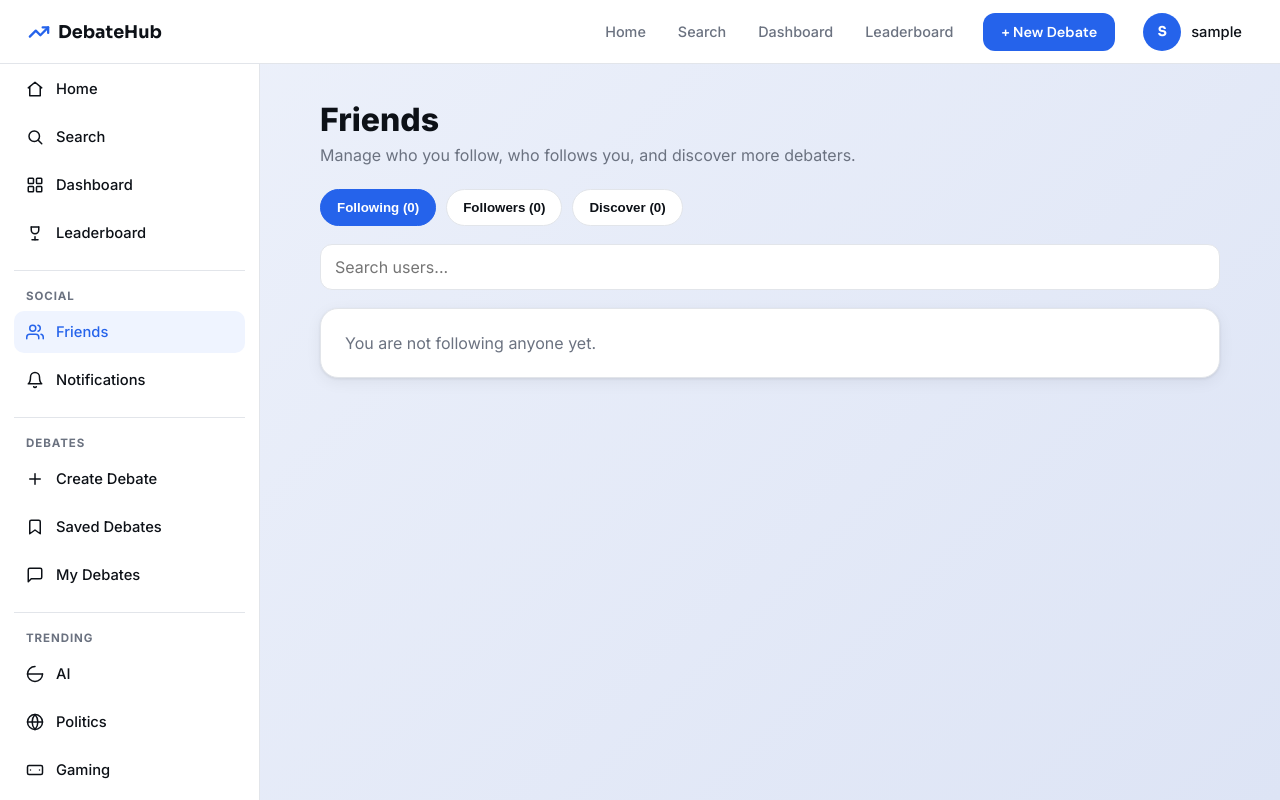
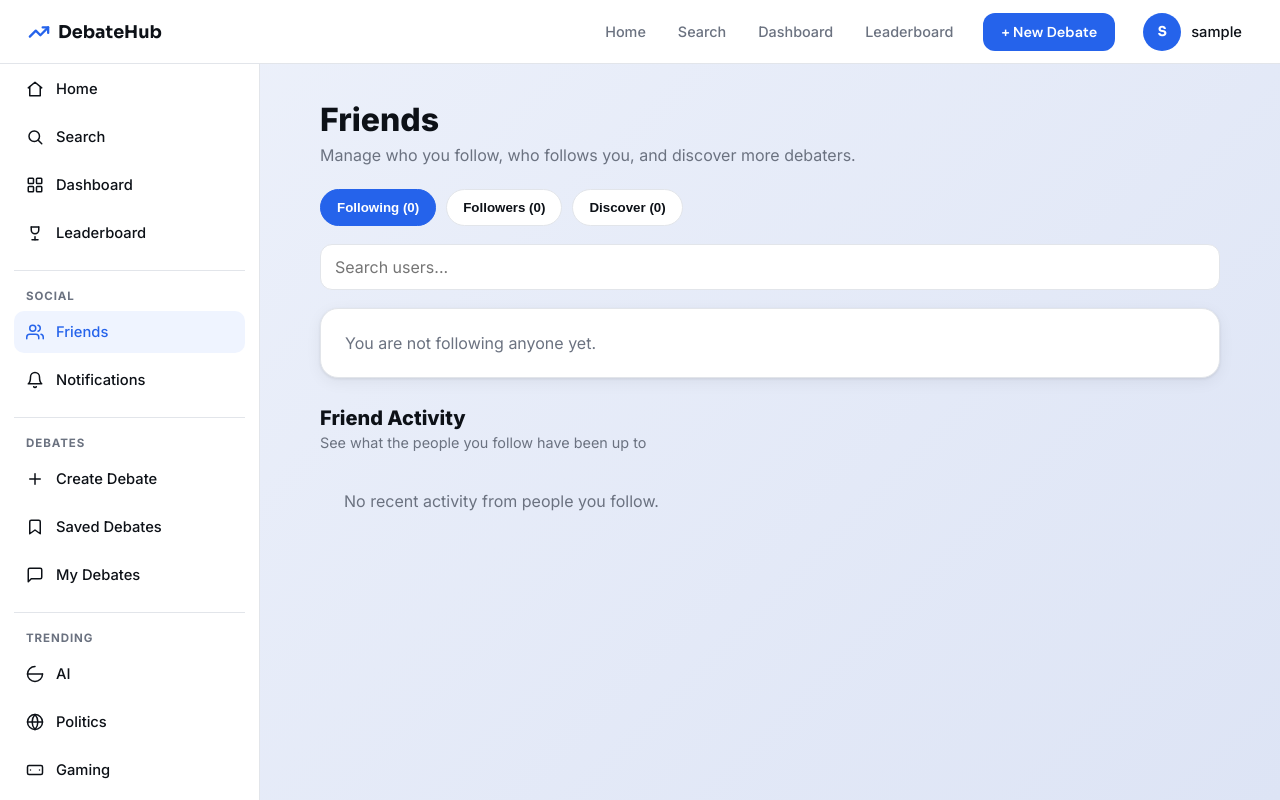
Before and after one commit to top-zizu/CITS-3403-Project, a Flask app: page /friends in a window 1280 px wide. Run offline with Flask 3, Linux system fonts and the light colour scheme; the visitor is signed in with stand-in values (Sample User, id 1); data comes from the database, SQL or seed files in the repository; data that the repository does not hold is empty; some libraries are stand-ins or nearby versions.

Commit message:
feat: add friend activity feed with clickable pills to friends page - closes #82

```diff
--- a/static/friends.js
+++ b/static/friends.js
@@ -1,5 +1,6 @@
 document.addEventListener("DOMContentLoaded", () => {
   const list = document.getElementById("friends-list");
+  const activityList = document.getElementById("activity-list");
   const tabs = document.querySelectorAll(".friends-tab");
   const searchInput = document.getElementById("friends-search-input");
   const csrfToken = document.querySelector('meta[name="csrf-token"]')?.content || "";
@@ -87,6 +88,48 @@ document.addEventListener("DOMContentLoaded", () => {
     `).join("");
   }
 
+  function activityLabel(type) {
+    if (type === "vote")    return "voted on";
+    if (type === "comment") return "commented on";
+    if (type === "create")  return "created";
+    return "interacted with";
+  }
+
+  function activityIcon(type) {
+    if (type === "vote")    return "🗳️";
+    if (type === "comment") return "💬";
+    if (type === "create")  return "✏️";
+    return "⚡";
+  }
+
+  function renderActivity(activities) {
+    if (!activityList) return;
+
+    if (!activities.length) {
+      activityList.innerHTML = `<p class="empty-state">No recent activity from people you follow.</p>`;
+      return;
+    }
+
+    activityList.innerHTML = activities.map(a => `
+      <a class="activity-pill" href="${escapeHTML(a.debate_url)}">
+        <span class="activity-icon">${activityIcon(a.type)}</span>
+        <span class="activity-text">
+          <strong>${escapeHTML(a.username)}</strong>
+          ${activityLabel(a.type)}
+          <em>${escapeHTML(a.debate_title)}</em>
+        </span>
+      </a>
+    `).join("");
+  }
+
+  async function loadActivity() {
+    if (!activityList) return;
+    const response = await fetch("/api/activity/friends");
+    if (!response.ok) return;
+    const data = await response.json();
+    renderActivity(data.activities || []);
+  }
+
   async function loadUsers() {
     const params = new URLSearchParams({ tab: currentTab });
     if (searchQuery) params.set("q", searchQuery);
@@ -112,6 +155,7 @@ document.addEventListener("DOMContentLoaded", () => {
     }
 
     await loadUsers();
+    await loadActivity();
   }
 
   tabs.forEach(button => {
@@ -147,4 +191,5 @@ document.addEventListener("DOMContentLoaded", () => {
   loadUsers().catch(() => {
     list.innerHTML = `<p class="empty-state">Unable to load users. Please try again.</p>`;
   });
+  loadActivity();
 });
--- a/static/style_friends.css
+++ b/static/style_friends.css
@@ -244,3 +244,72 @@ body.dark-mode .profile-btn {
   color: #e5e7eb;
   border-color: #374151;
 }
+
+/* ── Friend Activity ─────────────────────────────────────────── */
+
+.friends-activity-section {
+  max-width: 900px;
+  margin: 28px auto 0;
+}
+
+.activity-heading {
+  font-size: 1.25rem;
+  font-weight: 800;
+  margin: 0 0 4px;
+}
+
+.activity-subheading {
+  color: var(--muted);
+  font-size: 0.9rem;
+  margin: 0 0 16px;
+}
+
+#activity-list {
+  display: flex;
+  flex-direction: column;
+  gap: 10px;
+}
+
+.activity-pill {
+  display: flex;
+  align-items: center;
+  gap: 12px;
+  padding: 14px 18px;
+  background: var(--surface);
+  border: 1px solid var(--border);
+  border-radius: 14px;
+  text-decoration: none;
+  color: var(--text);
+  font-size: 0.95rem;
+  transition: border-color 0.15s, box-shadow 0.15s;
+  box-shadow: var(--shadow);
+}
+
+.activity-pill:hover {
+  border-color: var(--accent);
+  box-shadow: 0 0 0 3px rgba(37, 99, 235, 0.1);
+}
+
+.activity-icon {
+  font-size: 1.2rem;
+  flex-shrink: 0;
+}
+
+.activity-text strong {
+  color: var(--text);
+}
+
+.activity-text em {
+  font-style: normal;
+  color: var(--accent);
+}
+
+body.dark-mode .activity-pill {
+  background: #111827;
+  border-color: #1f2937;
+  color: #f9fafb;
+}
+
+body.dark-mode .activity-text em {
+  color: #60a5fa;
+}
--- a/templates/friends.html
+++ b/templates/friends.html
@@ -36,6 +36,12 @@
     <section class="friends-card">
       <div id="friends-list"></div>
     </section>
+
+    <section class="friends-activity-section">
+      <h2 class="activity-heading">Friend Activity</h2>
+      <p class="activity-subheading">See what the people you follow have been up to</p>
+      <div id="activity-list"></div>
+    </section>
   </main>
 </body>
 </html>
```
